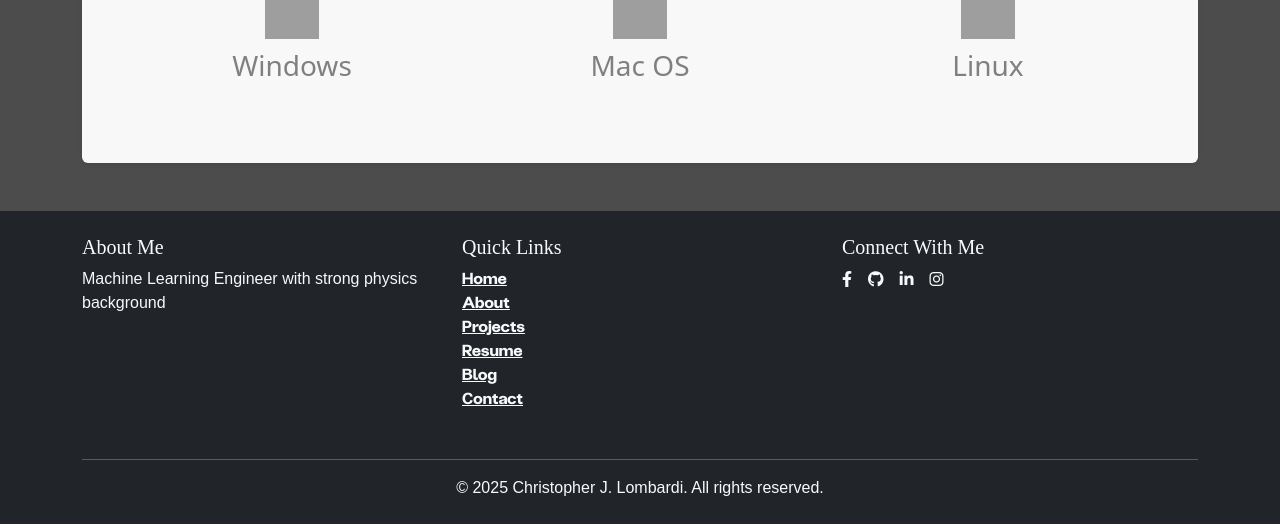
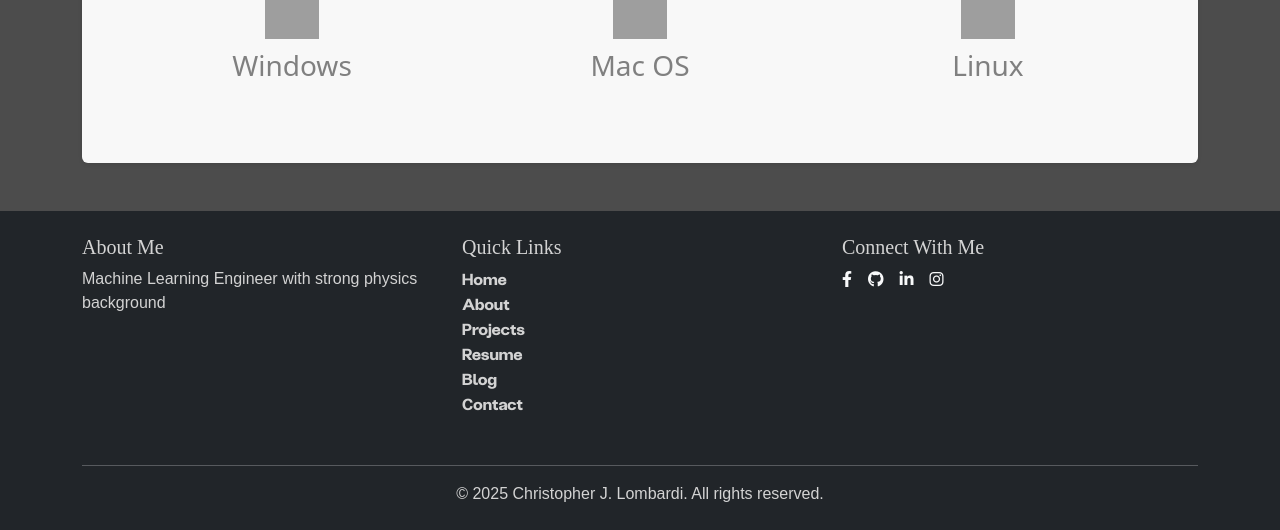
Before and after one commit to c-lombardi23/Portfolio_Website, a Flask app: page /about in a window 1280 px wide. Shown: the part 1305-1835 px from the top of the page. Run offline with Flask 3, Linux system fonts and the light colour scheme; some web fonts are replaced; grey boxes are pictures that could not be loaded.

Commit message:
styled navbar and footer

```diff
--- a/static/about.css
+++ b/static/about.css
@@ -29,6 +29,9 @@
 }
 body{
   background: linear-gradient(rgba(0, 0, 0, 0.7), rgba(0, 0, 0, 0.7))
+}
+img:hover {
+  transform: scale(1.5);
 }
 
 .custom-jumbotron h1 {
--- a/static/index.css
+++ b/static/index.css
@@ -24,6 +24,23 @@
 footer {
     margin-top: auto;
 }
+.navbar a {
+  position: relative;
+}
+.navbar a::after {
+  content: '';
+  position: absolute;
+  left: 0;
+  bottom: -3px;
+  width: 0;
+  height: 2px;
+  background: #d6d6d3;
+  transition: width 0.3s ease;
+}
+.navbar a:hover::after {
+  width: 100%;
+}
+
 nav p {
     font-family: 'hurin';
 }
@@ -153,15 +170,35 @@ nav li {
 
 footer h5{
     font-family: 'celinda';
+    color: lightgray;
 }
-footer li {
+footer li a {
     font-family: 'hurin';
     text-decoration: None;
+    color: lightgray;
+}
+footer li a {
+  position: relative;
+}
+footer li a::after {
+  content: '';
+  position: absolute;
+  left: 0;
+  bottom: -3px;
+  width: 0;
+  height: 2px;
+  background: #d6d6d3;
+  transition: width 0.3s ease;
+}
+footer li a:hover::after {
+  width: 100%;
 }
 footer p {
     font-family: sans-serif;
     text-decoration: None;
+    color: lightgray;
 }
+
 @media screen and (max-width: 600px) {
   .parallax {
     height: 70vh;
--- a/static/portfolio.css
+++ b/static/portfolio.css
@@ -168,6 +168,7 @@ body{
     height: 34px;
   }
 
+
   .btn {
     display: block;
     margin-left: auto;
--- a/static/resume.css
+++ b/static/resume.css
@@ -54,7 +54,7 @@ p {
 }
 @media (max-width: 600px) {
 
-    .btn {
+.btn {
   display: block;
   margin-left: auto;
   margin-right: auto;
--- a/templates/base.html
+++ b/templates/base.html
@@ -61,12 +61,12 @@
             <div class="col-md-4 mb-3">
                 <h5>Quick Links</h5>
                 <ul class="list-unstyled">
-                    <li><a href="{{url_for('index')}}" class="text-light">Home</a></li>
-                    <li><a href="{{url_for('about')}}" class="text-light">About</a></li>
-                    <li><a href="{{url_for('portfolio')}}" class="text-light">Projects</a></li>
-                    <li><a href="{{url_for('resume')}}" class="text-light">Resume</a></li>
-                    <li><a href="{{url_for('blog')}}" class="text-light">Blog</a></li>
-                    <li><a href="{{url_for('index')}}#contact" class="text-light">Contact</a></li>
+                    <li><a href="{{url_for('index')}}" >Home</a></li>
+                    <li><a href="{{url_for('about')}}" >About</a></li>
+                    <li><a href="{{url_for('portfolio')}}" >Projects</a></li>
+                    <li><a href="{{url_for('resume')}}" >Resume</a></li>
+                    <li><a href="{{url_for('blog')}}" >Blog</a></li>
+                    <li><a href="{{url_for('index')}}#contact" >Contact</a></li>
                 </ul>
             </div>
             <div class="col-md-4 mb-3">
--- a/templates/portfolio.html
+++ b/templates/portfolio.html
@@ -134,7 +134,7 @@
         </div>
     </div>
     </div>
-      <script>
+     <script>
     const cards = document.querySelectorAll('.card');
 
     const observer = new IntersectionObserver((entries) => {
```
